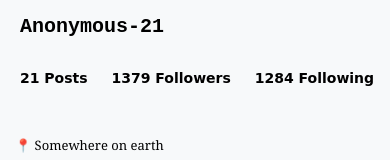
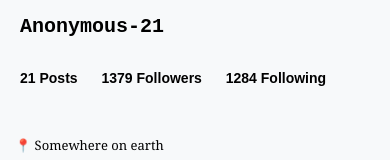
Before and after one commit to abubakar-21/abubakar-21.github.io, a plain HTML site: page Profile/index.html in a window 390 px wide. Shown: the part 236-396 px from the top of the page. Drawn offline with Linux system fonts and the light colour scheme.

Commit message:
Update Style.css

```diff
--- a/Profile/CSS/Style.css
+++ b/Profile/CSS/Style.css
@@ -200,7 +200,7 @@ li{
 
       }
 
-      .list, .likes, .posts{
+      li, .likes, .posts{
         font-family: Arial, Verdana;
     }
 
```
